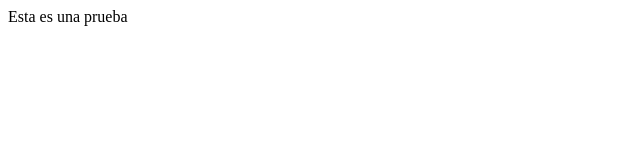
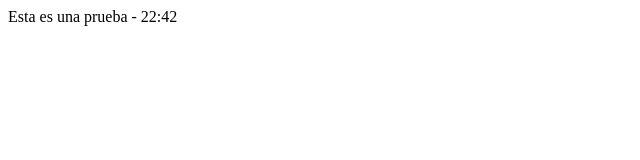
Before and after one commit to fereste/unlam-docker-demo, a plain HTML site: page index.html in a window 1280 px wide. Shown: the full height of the page, 0-640 px from the left. Drawn offline with Linux system fonts and the light colour scheme.

Commit message:
Agrego hora en el index.html

```diff
--- a/index.html
+++ b/index.html
@@ -1,7 +1,7 @@
 <html>
 
 <body>
-    Esta es una prueba
+    Esta es una prueba - 22:42
 </body>
 
 </html>
```
